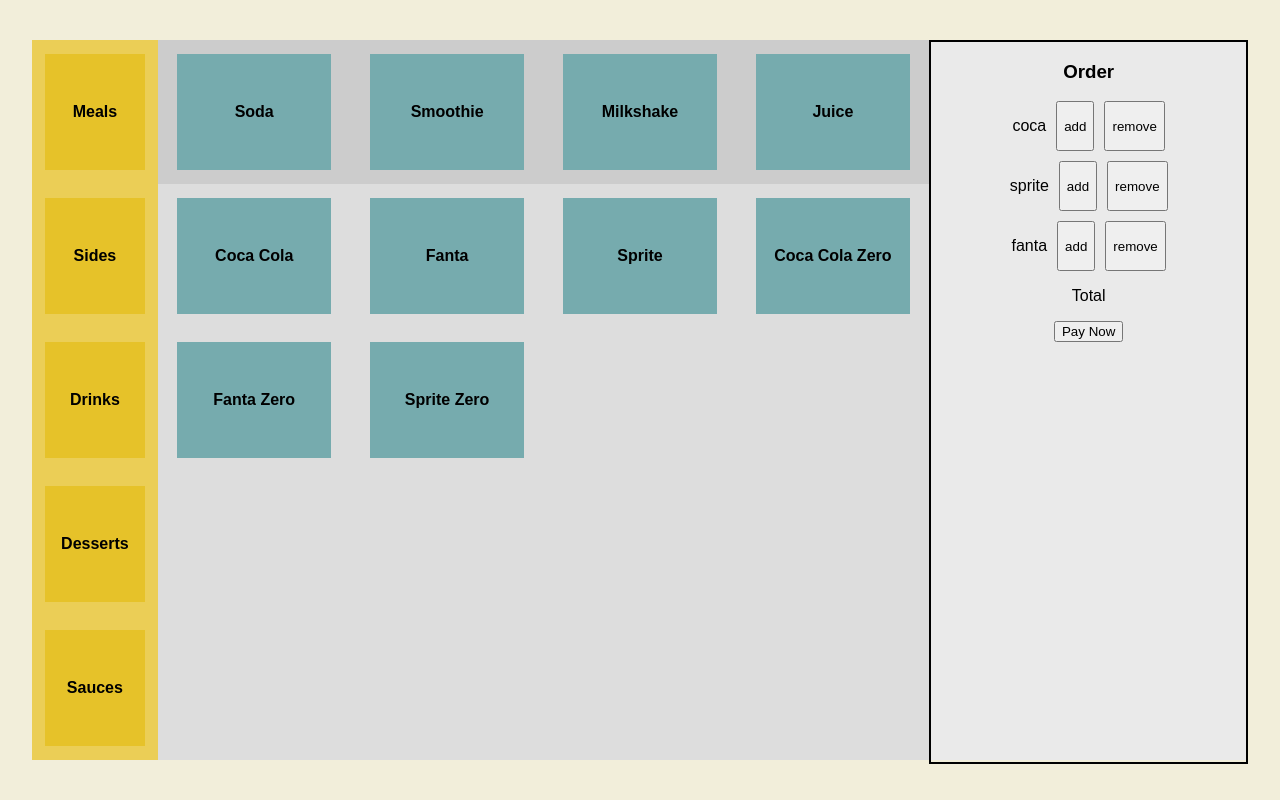
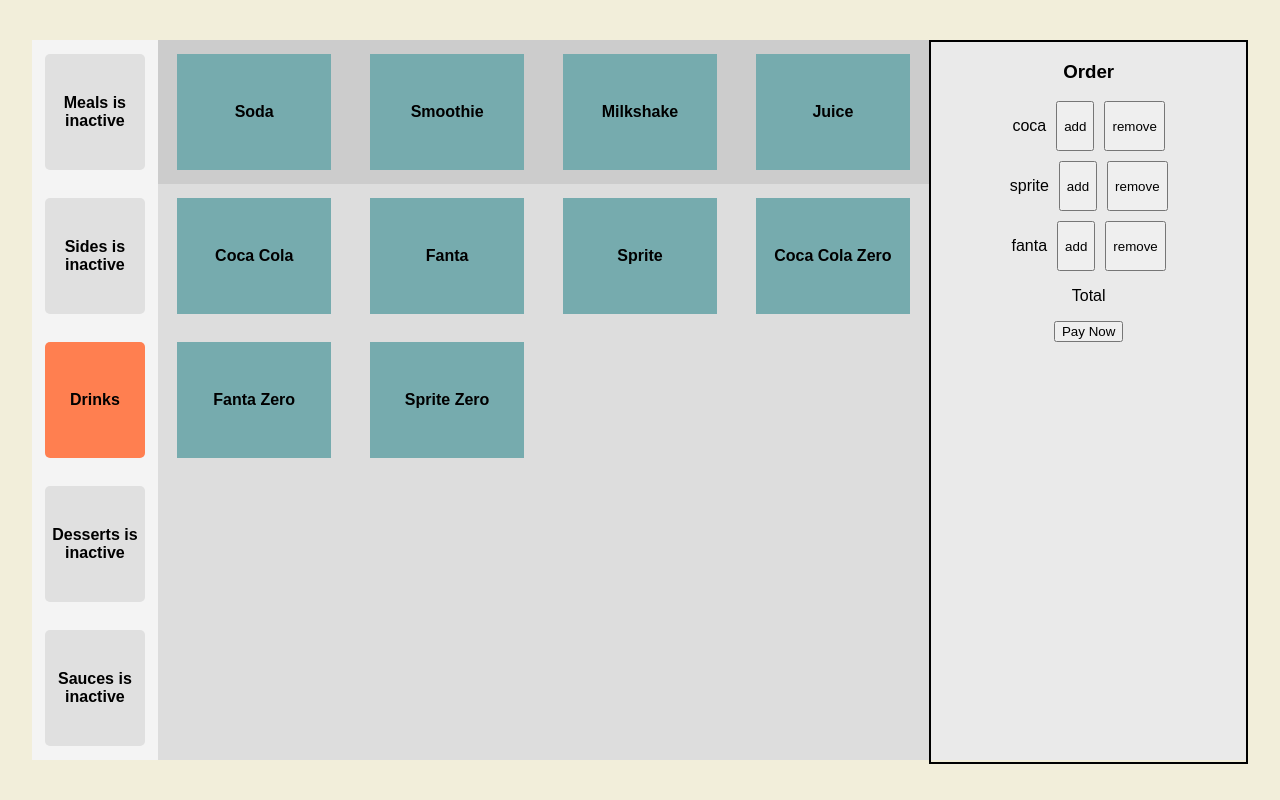
Before and after one commit to stefanie-vicente/test-qopla, a React (Vite) app: page / in a window 1280 px wide. Built offline with nearby package versions, Linux system fonts and the light colour scheme.

Commit message:
deactivates non-drink options for this test

```diff
--- a/src/components/MenuLateralBar.tsx
+++ b/src/components/MenuLateralBar.tsx
@@ -1,25 +1,29 @@
+import { useState } from "react";
 import styled from "styled-components";
 
 const Sidebar = styled.div`
   display: grid;
   grid-template-rows: repeat(5, 1fr);
   grid-template-columns: repeat(1, 1fr);
-  background: #ebce56;
   height: 100%;
   align-items: center;
   justify-items: center;
 `;
 
-const MenuItem = styled.div`
+const MenuItem = styled.div<{ isInactive?: boolean; isSelected?: boolean }>`
   display: flex;
   align-items: center;
   justify-content: center;
   font-weight: bold;
   text-align: center;
-  background: #e6c229;
+  background: ${(props) => {
+    if (props.isSelected) return "#ff7f50";
+    return props.isInactive ? "#e0e0e0" : "#d4904f";
+  }};
   cursor: pointer;
   width: 80%;
   height: 80%;
+  border-radius: 5px;
 
   &:hover {
     transform: scale(1.05);
@@ -28,23 +32,33 @@
 `;
 
 const MenuLateralBar = () => {
+  const [selectedOption, setSelectedOption] = useState<string | null>(null);
+
   const menuOptions: string[] = [
     "Meals",
     "Sides",
-    "Drinks",
+    "Drinks", // The only active option, others are inactive for this test purpose
     "Desserts",
     "Sauces",
   ];
 
   const handleClick = (item: string) => {
-    console.log(`You clicked on ${item}`);
+    console.log(`You selected the option ${selectedOption}`);
+    setSelectedOption(item);
   };
 
   return (
     <Sidebar>
       {menuOptions.map((option: string) => (
-        <MenuItem key={option} onClick={() => handleClick(option)}>
-          {option}
+        <MenuItem
+          key={option}
+          onClick={() => handleClick(option)}
+          isInactive={option !== "Drinks"} // Indicating that all options except "Drinks" are inactive for this test purpose
+          isSelected={option === "Drinks"}
+          // isSelected={option === selectedOption}
+        >
+          {/* {option} */}
+          {option !== "Drinks" ? `${option} is inactive` : "Drinks"}
         </MenuItem>
       ))}
     </Sidebar>
```
